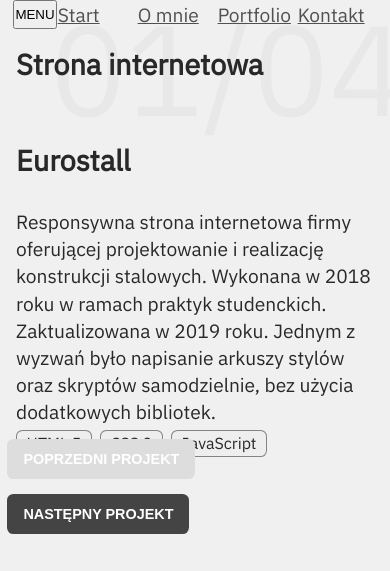
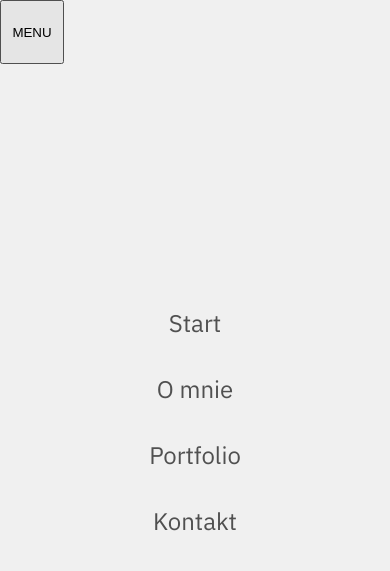
Before and after one commit to ChrisAraneo/Personal-Website, a React app: page /portfolio in a window 390 px wide. Both pictures are taken after a click on the button "MENU". Built offline with nearby package versions, Linux system fonts and the light colour scheme.

Commit message:
Mobile nav WIP

```diff
--- a/public/index.html
+++ b/public/index.html
@@ -6,20 +6,18 @@
     <link rel="icon" href="./favicon.ico" />
     <meta name="viewport" content="width=device-width, initial-scale=1" />
     <meta name="theme-color" content="#FFFFFF" />
-    <meta name="description" content="Moje internetowe portfolio zawierające najważniejsze projekty" />
+    <meta name="description" content="Internetowe portfolio zawierające najważniejsze projekty" />
     <link rel="apple-touch-icon" href="logo192.png" />
     <link rel="manifest" href="./manifest.json" />
-    <title>Krzysztof Pająk - Portfolio | Chris Araneo</title>
+    <title>Krzysztof Pająk - Portfolio (Chris Araneo)</title>
     <link href="https://fonts.googleapis.com/css?family=IBM+Plex+Sans&display=swap" rel="stylesheet">
     <link href="https://fonts.googleapis.com/css?family=IBM+Plex+Serif&display=swap" rel="stylesheet">
 </head>
 
 <body>
-    <noscript>Ta strona wymaga uruchomionej obsługi JavaScript do poprawnego działania</noscript>
+    <noscript>Ta strona wymaga uruchomionej obsługi JavaScript do poprawnego działania. Proszę włącz obsługę JavaScript
+        w przeglądarce internetowej.</noscript>
     <div id="root"></div>
 </body>
 
-<script src="https://unpkg.com/react@16/umd/react.production.min.js" crossorigin></script>
-<script src="https://unpkg.com/react-dom@16/umd/react-dom.production.min.js" crossorigin></script>
-
 </html>
--- a/src/components/Nav.js
+++ b/src/components/Nav.js
@@ -1,16 +1,50 @@
 import React from 'react';
 import { NavLink } from 'react-router-dom';
+import { CSSTransition } from 'react-transition-group'
 
 class Nav extends React.Component {
+
+    state = {
+        open: false
+    }
 
     handleClick() {
         this.setState({ open: !this.state.open })
     }
 
-    render() {
+    renderMobile() {
+        return (
+            <>
+                <div className={`navbar ${this.state.open ? 'active' : ''}`}></div>
+                <button className='toggle' onClick={() => this.handleClick()}>MENU</button>
+                <CSSTransition
+                    in={this.state.open}
+                    timeout={500}
+                    classNames="navlink"
+                    unmountOnExit>
+                    <nav className={`navigation-mobile ${this.state.open ? 'active' : ''}`}>
+                        {
+                            this.props.routes.map(route => (
+                                <NavLink
+                                    key={route.path}
+                                    to={route.path}
+                                    className="navlink"
+                                    activeClassName="active"
+                                    onClick={() => this.handleClick()}
+                                >
+                                    {route.name}
+                                </NavLink>
+                            ))
+                        }
+                    </nav>
+                </CSSTransition>
+            </>
+        );
+    }
+
+    renderDesktop() {
         return (
             <nav className='navigation'>
-                <button className='toggle'>MENU</button>
                 {this.props.routes.map(route => (
                     <NavLink
                         key={route.path}
@@ -22,6 +56,14 @@
                 ))}
             </nav>);
     }
+
+    render() {
+        if (this.props.mobile == true) {
+            return this.renderMobile();
+        } else {
+            return this.renderDesktop();
+        }
+    }
 }
 
 export default Nav;
--- a/src/components/PageContainer.js
+++ b/src/components/PageContainer.js
@@ -9,7 +9,7 @@
                 {({ match }) => (
                     <CSSTransition
                         in={match != null}
-                        timeout={1000}
+                        timeout={500}
                         classNames="page"
                         unmountOnExit>
                         <div className="page">
@@ -20,25 +20,6 @@
             </Route>
         ))}
     </div>
-    /*
-    <div className="page-container">
-        {props.routes.map(({ path, Component }) => (
-            <Route key={path} exact path={path}>
-                {({ match }) => (
-                    <CSSTransition
-                        in={match != null}
-                        timeout={1000}
-                        classNames="page"
-                        unmountOnExit>
-                        <div className="page">
-                            <Component mobile={props.mobile} />
-                        </div>
-                    </CSSTransition>
-                )}
-            </Route>
-        ))}
-    </div>
-    */
 );
 
 export default PageContainer;
--- a/src/index.css
+++ b/src/index.css
@@ -7,10 +7,8 @@
 body {
     background-color: rgb(240,240,240);
     color: rgb(40,40,40);
-}
-
-.root {
     overflow: hidden;
+    overflow-y: auto;
 }
 
 /* COLORS */
@@ -51,36 +49,102 @@
 }
 
 /* NAVIGATION */
-.navigation {
+.navigation,
+.navigation-mobile {
     box-sizing: border-box;
-    position: absolute;
+    position: fixed;
     top: 0;
     left: 0;
     z-index: 100;
     width: 100%;
+    min-height: 4rem;
+    background-color: transparent;
+}
+.navigation {
     display: flex;
     flex-direction: row;
     justify-content: center;
+    align-items: center;
+    min-height: 4rem;
 }
-.navigation a {
+.navigation-mobile {
+    display: flex;
+    flex-direction: column;
+    justify-content: center;
+    align-items: center;
+    min-height: 100vh;
+    z-index: 99;
+}
+.navigation a,
+.navigation-mobile a {
     box-sizing: border-box;
     display: inline-block;
     color: rgb(80,80,80);
-    min-width: 5rem;
+    min-width: 8rem;
     border: 1px solid transparent;
     line-height: 1.7rem;
+    text-align: center;
+    text-decoration: none;
 }
-.navigation a:hover {
+.navigation-mobile a {
+    font-size: 1.5rem;
+    line-height: 4rem;
+}
+.navigation a:hover,
+.navigation-mobile a:hover {
+    color: rgb(0,0,0);
+    text-decoration: underline;
+}
+.toggle {
     box-sizing: border-box;
-    display: inline-block;
-    color: rgb(0,0,0);
-    min-width: 5rem;
-    line-height: 2.5rem;
-    border: 1px solid transparent;
+    position: fixed;
+    top: 0rem;
+    left: 0rem;
+    width: 4rem;
+    height: 4rem;
+    z-index: 100;
 }
+.navbar {
+    box-sizing: border-box;
+    position: fixed;
+    left: 0;
+    top: 0;
+    width: 100%;
+    height: 4rem;
+    background-color: rgba(240,240,240);
+    transition: height .3s;
+    z-index: 98;
+    border-bottom: 1px solid #aaa;
+    filter: drop-shadow(0px 0px 1rem rgba(0,0,0,0.1));
+}
+.navbar.active {
+    height: 100vh;
+    filter: drop-shadow(0px 0px 1rem rgba(0,0,0,0.1));
+    border-bottom: 1px solid transparent;
+}
+/* NAVLINK ANIM */
+.navlink-enter {
+    opacity: 0;
+    transform: scale(1.3);
+  }
+  .navlink-enter-active {
+    opacity: 1;
+    transform: scale(1.0);
+    transition: opacity 400ms, transform 400ms;
+  }
+  .navlink-exit {
+    opacity: 1;
+    transform: scale(1.0);
+  }
+  .navlink-exit-active {
+    opacity: 0;
+    transform: scale(.9);
+    transition: opacity 400ms, transform 400ms;
+  }
 
 /* PAGE ELEMENTS */
 .page-container {
+    padding-top: 0;
     box-sizing: border-box;
     position: absolute;
     top: 0;
@@ -93,13 +157,16 @@
     flex-direction: column;
     justify-content: space-around;
     align-items: center;
-    overflow-x: hidden;
-    overflow-y: scroll;
+    overflow: hidden;
+    overflow-y: auto;
 }
 @media only screen and (max-width: 1023.75px) {
     .page-container {
+        padding-top: 5rem;
+        box-sizing: border-box;
         position: static;
         display: flex;
+        flex-direction: column;
         justify-content: flex-start;
         align-items: center;
     }
@@ -122,7 +189,7 @@
 .page-enter-active {
   opacity: 1;
   transform: scale(1);
-  transition: opacity 300ms, transform 300ms;
+  transition: opacity 400ms, transform 400ms;
 }
 .page-exit {
   opacity: 1;
@@ -131,7 +198,7 @@
 .page-exit-active {
   opacity: 0;
   transform: scale(0.9);
-  transition: opacity 300ms, transform 300ms;
+  transition: opacity 400ms, transform 400ms;
 }
 
 /* ROW */
@@ -206,6 +273,7 @@
 .project-container {
     position: absolute;
     padding: 1rem;
+    max-width: 100%;
 }
 .project-container-enter {
     opacity: 0;
@@ -214,7 +282,7 @@
 .project-container-enter-active {
     opacity: 1;
     transform: translateY(0);
-    transition: opacity 200ms, transform 200ms;
+    transition: opacity 300ms, transform 300ms;
 }
 .project-container-exit {
     opacity: 1;
@@ -223,7 +291,7 @@
 .project-container-exit-active {
     opacity: 0;
     transform: translateY(-200px);
-    transition: opacity 200ms, transform 200ms;
+    transition: opacity 300ms, transform 300ms;
 }
 .project-header {
     display: flex;
@@ -241,6 +309,7 @@
     text-align: right;
     color:  rgba(0,0,0,0.03);
     margin-top: .25rem;
+    margin-left: -2rem;
     font-size: 8rem;
     z-index: -100;
 }
--- a/src/index.js
+++ b/src/index.js
@@ -53,7 +53,7 @@
     render() {
         return (
             <Router>
-                <Nav routes={this.routes} />
+                <Nav routes={this.routes} mobile={this.state.mobile} />
                 <PageContainer mobile={this.state.mobile} routes={this.routes} />
             </Router>
         );
--- a/src/pages/home.js
+++ b/src/pages/home.js
@@ -11,7 +11,7 @@
             <Section>
                 <SectionHeader>Krzysztof Pająk</SectionHeader>
                 <SectionBody>
-
+                    {'{ WEBSITE IS CURRENTLY UNDER DEVELOPMENT }'}
                 </SectionBody>
             </Section>
         </Row>
--- a/src/pages/portfolio.js
+++ b/src/pages/portfolio.js
@@ -47,7 +47,7 @@
                 {this.projects.map(({ index, header, body, technologies }) => (
                     <CSSTransition
                         in={this.state.index == index}
-                        timeout={1000}
+                        timeout={500}
                         classNames="project-container"
                         unmountOnExit>
                         <div className="project-container">
@@ -74,7 +74,7 @@
             <Row>
                 <Half>
                     <Section>
-                        Hej itsa me Mario
+                        PORTFOLIO
                     </Section>
                 </Half>
                 <Half>
```
Also changed, not shown: 2 other files.
